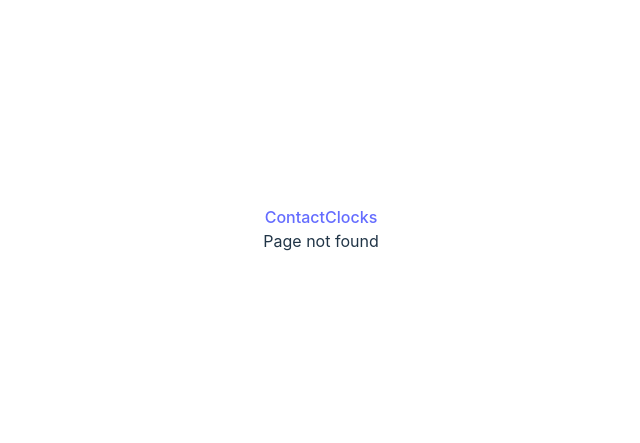
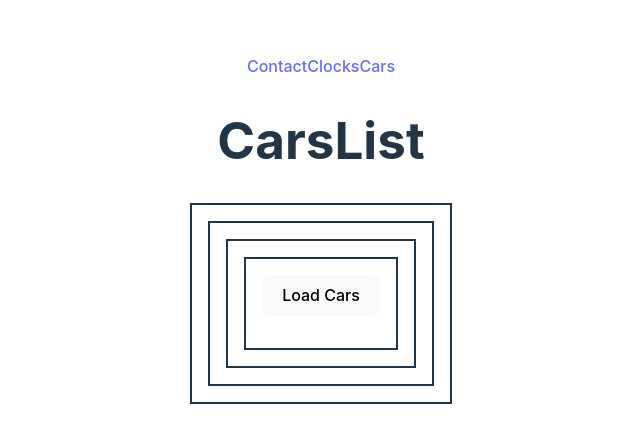
Before and after one commit to madjbb/react-hw-2, a React (Vite) app: page /cars in a window 1280 px wide. Before the commit this address had no page. Shown: the part 171-614 px from the top of the page, without its empty margins (319-959 px from the left). Built offline with nearby package versions, Linux system fonts and the light colour scheme.

Commit message:
context code along

```diff
--- a/src/App.jsx
+++ b/src/App.jsx
@@ -1,21 +1,28 @@
 import './App.css';
 import { BrowserRouter as Router, Route, Routes } from 'react-router-dom';
+
+import { CarsProvider } from './components/contexts/cars.context';
+
 import Contact from './pages/Contact';
 import Clocks from './pages/Clocks';
 import NotFound from './pages/NotFound';
 import Layout from './components/Layout';
+import CarsList from './pages/CarsList';
 
 function App() {
   return (
     <div className="App">
       <Router>
+        <CarsProvider>
           <Routes>
             <Route path="/" element={<Layout />}>
               <Route path="contact" element={<Contact />} />
               <Route path="clocks" element={<Clocks />} />
+              <Route path="cars" element={<CarsList />} />
               <Route path="*" element={<NotFound />} />
             </Route>
           </Routes>
+        </CarsProvider>
       </Router>
     </div>
   );
--- /dev/null
+++ b/src/components/AddCar.jsx
@@ -0,0 +1,17 @@
+import React, {useContext} from 'react';
+import { CarsContext } from './contexts/cars.context';
+
+function AddCar() {
+  const { fetchCars } = useContext(CarsContext);
+
+  // const newCar = {
+  //   name: 'Bugatti',
+  //   bhp: 666,
+  // }
+
+  return (
+    <button onClick={() => fetchCars()} >Load Cars</button>
+  )
+}
+
+export default AddCar
--- /dev/null
+++ b/src/components/Intervener.jsx
@@ -0,0 +1,9 @@
+import React from 'react'
+
+function Intervener({children}) {
+  return (
+    <div style={{ padding: '1em', border: '2px solid'}}>{children}</div>
+  )
+}
+
+export default Intervener
--- /dev/null
+++ b/src/components/List.jsx
@@ -0,0 +1,27 @@
+import React, { useContext } from 'react';
+
+import { CarsContext } from './contexts/cars.context';
+import AddCar from './AddCar';
+
+function List() {
+  const { cars, loading, error } = useContext(CarsContext);
+
+  if(loading) return (<p>Loading...</p>);
+
+  if(error) return (<p>Error: {error.message}</p>);
+
+  return (
+    <>
+      <AddCar />
+      <ul>
+        {cars.map(({ name, bhp }, i) => (
+          <li key={i}>
+            {name} ({bhp}bhp)
+          </li>
+        ))}
+      </ul>
+    </>
+  );
+}
+
+export default List;
--- a/src/components/SiteNav.jsx
+++ b/src/components/SiteNav.jsx
@@ -7,6 +7,7 @@ function SiteNav() {
       {/* <NavLink to={`/`}>Home</NavLink> */}
       <NavLink to={`/contact`}>Contact</NavLink>
       <NavLink to={`/clocks`}>Clocks</NavLink>
+      <NavLink to={`/cars`}>Cars</NavLink>
     </nav>
   )
 }
--- /dev/null
+++ b/src/components/contexts/cars.context.jsx
@@ -0,0 +1,56 @@
+import { createContext, useState, useCallback } from 'react';
+
+const API_ENDPOINT = `https://carsapp2050.fly.dev/api/v1/cars`;
+
+export const CarsContext = createContext({
+  cars: [],
+});
+
+export const CarsProvider = ({ children }) => {
+  const [cars, setCars] = useState([]);
+
+  // loading states
+  const [loading, setLoading] = useState(false);
+  const [loaded, setLoaded] = useState(false);
+  const [error, setError] = useState(null);
+
+  const fetchCars = useCallback(async () => {
+    if(loading || loaded || error) return;
+    setLoading(true);
+    try {
+      const response = await fetch(API_ENDPOINT);
+      if (!response.ok) throw response;
+      const data = await response.json();
+      setCars(data);
+    } catch (err) {
+      setError({
+        message: err.message || err.statusText,
+      })
+    } finally {
+      setLoading(false);
+      setLoaded(true);
+    }
+  });
+
+  const addCar = useCallback(
+    (car) => {
+      setCars([...cars, car]);
+    },
+    [setCars, cars],
+  );
+
+  return (
+    <CarsContext.Provider
+      value={{
+        cars,
+        addCar,
+        loaded,
+        loading,
+        error,
+        fetchCars,
+      }}
+    >
+      {children}
+    </CarsContext.Provider>
+  );
+};
--- /dev/null
+++ b/src/pages/CarsList.jsx
@@ -0,0 +1,22 @@
+import React from 'react';
+import Intervener from '../components/Intervener';
+import List from '../components/List';
+
+function CarsList() {
+  return (
+    <>
+      <h1>CarsList</h1>
+      <Intervener>
+        <Intervener>
+          <Intervener>
+            <Intervener>
+              <List />
+            </Intervener>
+          </Intervener>
+        </Intervener>
+      </Intervener>
+    </>
+  )
+}
+
+export default CarsList
```
Lines whose indentation alone changed are shown as unchanged.
